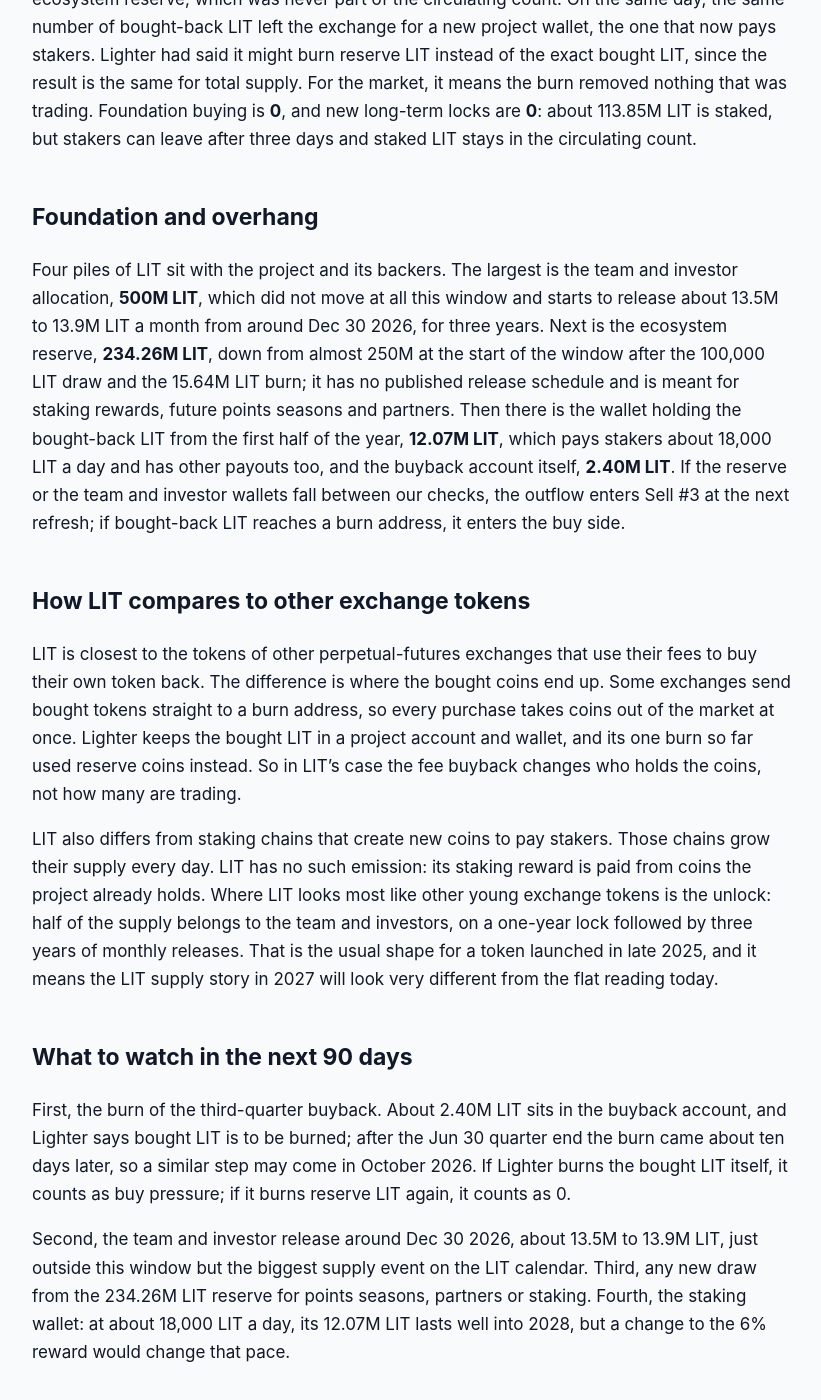
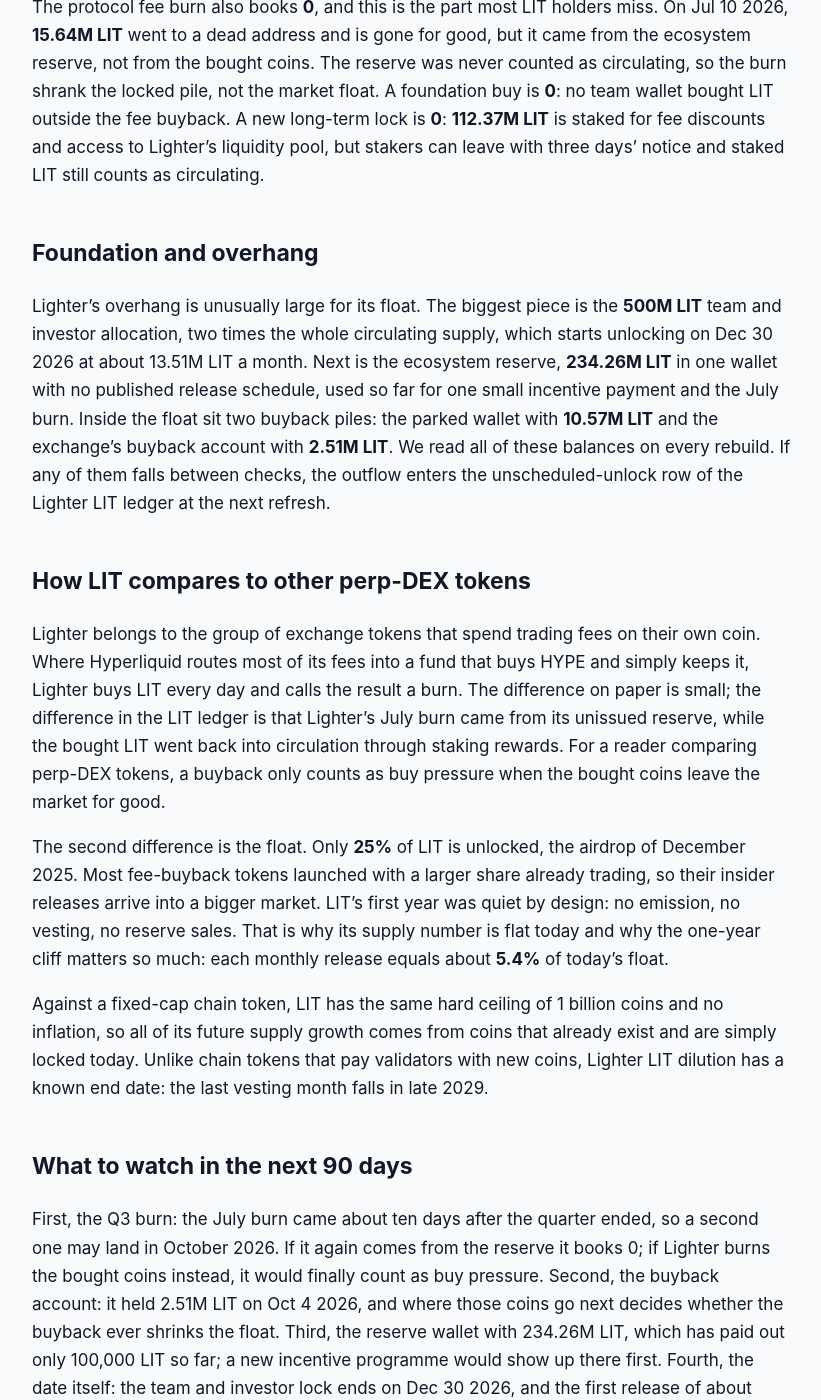
Before and after one commit to jeevansongmy-spec/mrnasdog-articles, a Jekyll site: the page built from crypto/lit-pressure-framework.md, in a window 1280 px wide and 1400 px high, scrolled down 1535 px. Shown: the whole window, without its empty margins (228-1049 px from the left). Built offline with Jekyll 4.4.1, drawn with Linux system fonts in a browser that asks for light colours; some of the changed text lies outside the part shown.

Commit message:
publish: crypto/lit-pressure-framework

```diff
--- a/crypto/lit-pressure-framework.md
+++ b/crypto/lit-pressure-framework.md
@@ -1,6 +1,6 @@
 ---
-title:         "LIT Inflation Analysis · September 2026 · Mixed flows · supply roughly steady"
-description:   "LIT supply is flat: +0.04% over 90 days, 0% next. The fee buyback and July's 15.64M burn left the count unchanged; 500M insider LIT unlocks from Dec 30 2026."
+title:         "LIT Inflation Analysis · October 2026 · Mixed last 90D · projected to grow"
+description:   "LIT supply was flat over 90 days, but the 500M team and investor lock ends Dec 30 2026: +5.41% next 90 days. Buyback and burn leave the float unchanged."
 canonical_url: "https://mrnasdog.com/research/lit/inflation"
 tags:          ["crypto", "lit", "lighter", "perpdex"]
 published:     true
@@ -8,44 +8,67 @@ published:     true
 
 > Originally published at **[mrnasdog.com/research/lit/inflation](https://mrnasdog.com/research/lit/inflation)** by MrNasdog.
 
-The LIT supply of Lighter is flat today: only **100,000 LIT** reached the market from a locked wallet in the last 90 days, against **0** taken out, a net change of **+0.04%** of the **250M** circulating LIT, and **0.00%** for the next 90 days. The fee buyback and the Jul 10 2026 burn of **15.64M LIT** both look big, but neither moved the circulating count. The real supply event is the team and investor unlock of **500M LIT**, which starts around **Dec 30 2026**, two days after our next window ends.
+# LIT Inflation Analysis · October 2026 · Mixed last 90D · projected to grow
+
+Lighter's LIT supply was flat over the last 90 days, but it is set to grow: the team and investor lock ends on **Dec 30 2026**, and about **13.51M LIT** reaches the market that day, then about the same every month to late 2029. Against the **250M** LIT in circulation, that is **0.00%** net for the last 90 days and **+5.41%** for the next 90. The fee buyback that runs every day and the July burn are both real, but neither takes coins out of the circulating float, so nothing on the buy side offsets the unlock.
+
 
 ## The verdict, in one paragraph
 
-LIT reads **+0.04%** over the last 90 days (Jul 1 to Sep 29 2026) and **0.00%** for the next 90 days. Our supply monitor reads **−0.06%** over the same 90 days, a gap of **0.10** percentage points, well inside our half-point tolerance, so no warning flag is shown. The two readings agree because both say the same thing: the number of LIT in the market has barely changed since launch. Lighter is a perpetual-futures exchange built as a zero-knowledge rollup on Ethereum, LIT has a total of **1B**, and three quarters of it is still held back. In one line: a flat supply today with a large, dated unlock waiting just past the window.
+
+Over the 90 days to Oct 4 2026, **0 LIT** entered the float and **0 LIT** left it, a net change of **0.00%**. Our inflation monitor reads **−0.19%** for the same stretch, a gap of **0.19** percentage points, inside our 0.5-point tolerance, so no warning chip is shown. The next 90 days look different: the first insider release of **13.51M LIT** on Dec 30 2026 makes it **+5.41%**, with no buy-side flow to offset it. LIT is a quiet float with a large locked half behind it: supply steady today, unlock-driven growth from the end of 2026.
+
 
 ## Sell pressure: where new LIT comes from
 
-Protocol inflation is **0**. LIT has no emission schedule: all 1B LIT were created in October 2025, and the total supply of the LIT contract on Ethereum read exactly 1B at both ends of the window. Lighter does pay stakers a 6% yearly reward, and **1,445,297 LIT** went out between Jul 13 and Sep 28 2026, about 17,800 LIT a day lately. But those rewards come from a wallet holding bought-back LIT, coins that were already part of the circulating count, so the staking reward adds nothing new to the market.
 
-Vesting unlocks are **0**. The team holds **260M LIT** and investors hold **240M LIT**, all still locked. Their one-year lock runs from the token launch on Dec 30 2025, and the first monthly release, about **13.5M to 13.9M LIT**, lands around Dec 30 2026. Our next 90-day window closes on Dec 28 2026, so the release counts as 0 here, by two days.
+Protocol inflation is **0**. Lighter created all **1 billion** LIT in one transaction in October 2025, total supply read exactly 1 billion at both ends of the window, and the LIT contract has no mint function anyone can call. Lighter pays its 6% staking reward with LIT that is already on the market, so staking does not print new coins either.
 
-Foundation and unscheduled unlocks come to **100,000 LIT**. On Jul 3 2026 the Lighter ecosystem reserve sent 100,000 LIT to the wallet that paid stakers at the time. It is the only time in the window that coins crossed from a locked wallet into the market. The reserve has not paid anything out since Jul 10, so the forward figure is 0. Long-term locks and bankruptcy releases are **0**: there is no estate or court schedule releasing LIT.
+
+Vesting unlocks are **0** for the last 90 days and **13.51M LIT** for the next 90. The team holds **260M** LIT (26%) and investors **240M** (24%), all spread across about 260 wallets before the token launched on Dec 30 2025. We read every one of those wallets at both ends of the window: together they held exactly **500M LIT** at the start and the end, and no single wallet's balance fell. The one-year lock ends on Dec 30 2026, and the LIT vesting then runs monthly for three years. One unlock calendar shows the first release that day; another shows it a month later, on Jan 28 2027. We count the earlier date, because the LIT sits in ordinary wallets with no on-chain lock to stop it moving.
+
+
+Foundation and unscheduled unlocks are **0**. The ecosystem reserve, which holds **234.26M LIT**, paid out only **100,000 LIT** on Jul 3 2026, three days before this window began, and nothing since except the coins it sent to be burned. Long-term locks and bankruptcy are **0**: no estate or trustee holds LIT.
+
 
 ## Buy pressure: where new LIT goes
 
-The programmatic buyback books **0**, even though it is real. Lighter spends its trading fees on LIT every day, and since Jul 1 2026 it bought **2.39M LIT** for about **$7.2M**, an average of about $3.01 per LIT: roughly 922,000 LIT in July, 924,000 in August and 545,000 so far in September. All of it sits in the buyback account, which held **2.40M LIT** on Sep 29 2026. Those LIT were bought from holders who are already part of the circulating count, and the account itself is still inside that count, so the buyback only moves LIT from one pocket of the market to another until the bought LIT is destroyed.
 
-The protocol fee burn also books **0**. On Jul 10 2026, **15,638,703 LIT** were sent to a burn address on Ethereum, and they are gone for good. But the burned LIT came from the ecosystem reserve, which was never part of the circulating count. On the same day, the same number of bought-back LIT left the exchange for a new project wallet, the one that now pays stakers. Lighter had said it might burn reserve LIT instead of the exact bought LIT, since the result is the same for total supply. For the market, it means the burn removed nothing that was trading. Foundation buying is **0**, and new long-term locks are **0**: about 113.85M LIT is staked, but stakers can leave after three days and staked LIT stays in the circulating count.
+The programmatic buyback is real but books **0**. Lighter spends its trading fees on LIT every day through 24-hour orders: about **2.37M LIT** for **$7.33M** over these 90 days, and its buyback account held **2.51M LIT** on Oct 4 2026. Those coins stay inside the circulating count. The previous quarter's pile, **15.64M LIT**, left the exchange on Jul 10 2026 and went to a parked wallet that now pays stakers and other wallets; it still holds **10.57M LIT**. Coins that move between market wallets do not shrink the float.
+
+
+The protocol fee burn also books **0**, and this is the part most LIT holders miss. On Jul 10 2026, **15.64M LIT** went to a dead address and is gone for good, but it came from the ecosystem reserve, not from the bought coins. The reserve was never counted as circulating, so the burn shrank the locked pile, not the market float. A foundation buy is **0**: no team wallet bought LIT outside the fee buyback. A new long-term lock is **0**: **112.37M LIT** is staked for fee discounts and access to Lighter's liquidity pool, but stakers can leave with three days' notice and staked LIT still counts as circulating.
+
 
 ## Foundation and overhang
 
-Four piles of LIT sit with the project and its backers. The largest is the team and investor allocation, **500M LIT**, which did not move at all this window and starts to release about 13.5M to 13.9M LIT a month from around Dec 30 2026, for three years. Next is the ecosystem reserve, **234.26M LIT**, down from almost 250M at the start of the window after the 100,000 LIT draw and the 15.64M LIT burn; it has no published release schedule and is meant for staking rewards, future points seasons and partners. Then there is the wallet holding the bought-back LIT from the first half of the year, **12.07M LIT**, which pays stakers about 18,000 LIT a day and has other payouts too, and the buyback account itself, **2.40M LIT**. If the reserve or the team and investor wallets fall between our checks, the outflow enters Sell #3 at the next refresh; if bought-back LIT reaches a burn address, it enters the buy side.
 
-## How LIT compares to other exchange tokens
+Lighter's overhang is unusually large for its float. The biggest piece is the **500M LIT** team and investor allocation, two times the whole circulating supply, which starts unlocking on Dec 30 2026 at about 13.51M LIT a month. Next is the ecosystem reserve, **234.26M LIT** in one wallet with no published release schedule, used so far for one small incentive payment and the July burn. Inside the float sit two buyback piles: the parked wallet with **10.57M LIT** and the exchange's buyback account with **2.51M LIT**. We read all of these balances on every rebuild. If any of them falls between checks, the outflow enters the unscheduled-unlock row of the Lighter LIT ledger at the next refresh.
 
-LIT is closest to the tokens of other perpetual-futures exchanges that use their fees to buy their own token back. The difference is where the bought coins end up. Some exchanges send bought tokens straight to a burn address, so every purchase takes coins out of the market at once. Lighter keeps the bought LIT in a project account and wallet, and its one burn so far used reserve coins instead. So in LIT's case the fee buyback changes who holds the coins, not how many are trading.
 
-LIT also differs from staking chains that create new coins to pay stakers. Those chains grow their supply every day. LIT has no such emission: its staking reward is paid from coins the project already holds. Where LIT looks most like other young exchange tokens is the unlock: half of the supply belongs to the team and investors, on a one-year lock followed by three years of monthly releases. That is the usual shape for a token launched in late 2025, and it means the LIT supply story in 2027 will look very different from the flat reading today.
+## How LIT compares to other perp-DEX tokens
+
+
+Lighter belongs to the group of exchange tokens that spend trading fees on their own coin. Where Hyperliquid routes most of its fees into a fund that buys HYPE and simply keeps it, Lighter buys LIT every day and calls the result a burn. The difference on paper is small; the difference in the LIT ledger is that Lighter's July burn came from its unissued reserve, while the bought LIT went back into circulation through staking rewards. For a reader comparing perp-DEX tokens, a buyback only counts as buy pressure when the bought coins leave the market for good.
+
+
+The second difference is the float. Only **25%** of LIT is unlocked, the airdrop of December 2025. Most fee-buyback tokens launched with a larger share already trading, so their insider releases arrive into a bigger market. LIT's first year was quiet by design: no emission, no vesting, no reserve sales. That is why its supply number is flat today and why the one-year cliff matters so much: each monthly release equals about **5.4%** of today's float.
+
+
+Against a fixed-cap chain token, LIT has the same hard ceiling of 1 billion coins and no inflation, so all of its future supply growth comes from coins that already exist and are simply locked today. Unlike chain tokens that pay validators with new coins, Lighter LIT dilution has a known end date: the last vesting month falls in late 2029.
+
 
 ## What to watch in the next 90 days
 
-First, the burn of the third-quarter buyback. About 2.40M LIT sits in the buyback account, and Lighter says bought LIT is to be burned; after the Jun 30 quarter end the burn came about ten days later, so a similar step may come in October 2026. If Lighter burns the bought LIT itself, it counts as buy pressure; if it burns reserve LIT again, it counts as 0.
 
-Second, the team and investor release around Dec 30 2026, about 13.5M to 13.9M LIT, just outside this window but the biggest supply event on the LIT calendar. Third, any new draw from the 234.26M LIT reserve for points seasons, partners or staking. Fourth, the staking wallet: at about 18,000 LIT a day, its 12.07M LIT lasts well into 2028, but a change to the 6% reward would change that pace.
+First, the Q3 burn: the July burn came about ten days after the quarter ended, so a second one may land in October 2026. If it again comes from the reserve it books 0; if Lighter burns the bought coins instead, it would finally count as buy pressure. Second, the buyback account: it held 2.51M LIT on Oct 4 2026, and where those coins go next decides whether the buyback ever shrinks the float. Third, the reserve wallet with 234.26M LIT, which has paid out only 100,000 LIT so far; a new incentive programme would show up there first. Fourth, the date itself: the team and investor lock ends on Dec 30 2026, and the first release of about 13.51M LIT is the biggest supply event in LIT's short history.
+
 
 ## Summary
 
-LIT, the token of the Lighter exchange, reads flat: **+0.04%** over the last 90 days and **0.00%** for the next 90, in line with our monitor at **−0.06%**. The fee buyback of about 2.39M LIT a quarter and the 15.64M LIT burn of Jul 10 2026 did not change the circulating count, because the bought coins stay in project hands inside that count and the burned coins came from the locked reserve. The key risk is the **500M LIT** team and investor allocation, which begins releasing about 13.5M to 13.9M LIT a month around Dec 30 2026, out of a 1B LIT total.
 
-*MrNasdog Pressure Framework analysis of LIT, Metric 1 — Inflation. Data + explanation only. Not financial advice. Checked Sep 29 2026.*
+LIT, the token of the Lighter perpetual futures exchange, has a fixed supply of 1 billion and a flat float today: **0.00%** net over the last 90 days against a monitor reading of −0.19%. The everyday fee buyback and the July burn of 15.64M LIT are real, but the bought coins stay in circulation and the burned coins came from the locked reserve. The key risk is the end of the one-year insider lock on Dec 30 2026, which adds about 13.51M LIT a month and takes the next 90 days to **+5.41%**. The ceiling is the 500M LIT team and investor allocation, which keeps unlocking every month until late 2029.
+
+---
+
+*MrNasdog Pressure Framework analysis of LIT, Metric 1 — Inflation. Data + explanation only. Not financial advice. Checked Oct 4 2026.*
```
